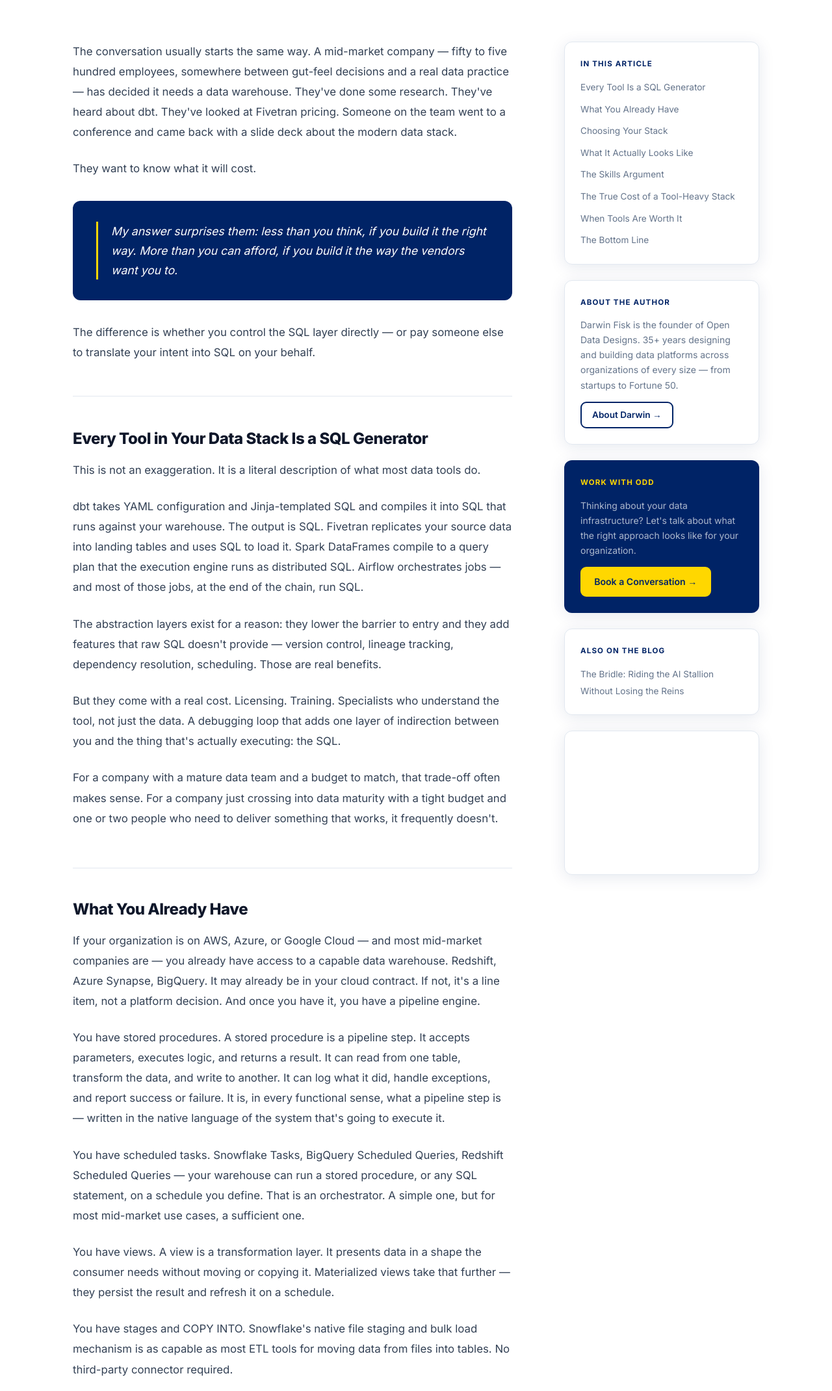
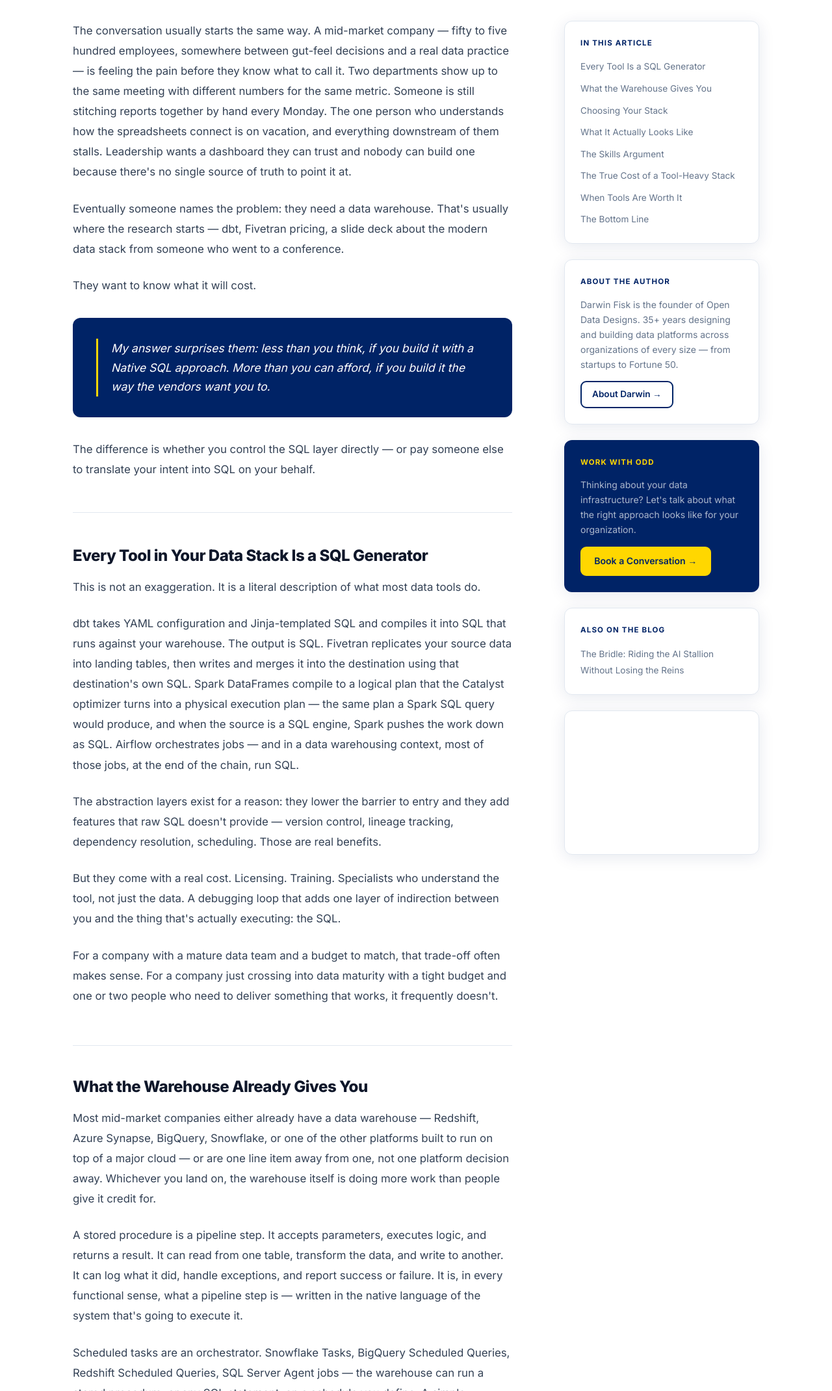
Before and after one commit to OpenDataDesigns/odd-website, a plain HTML site: page native-sql-pipeline.html in a window 1280 px wide. Shown: the part 660-2800 px from the top of the page at 65% size. Drawn offline with Linux system fonts and the light colour scheme; grey boxes are pictures that could not be loaded.

Commit message:
Update native-sql-pipeline article opening and warehouse-foundation section
Match the revised pain-point framing and Snowflake mention now in the
odd-linkedin source article.

Co-Authored-By: Claude Sonnet 5 <noreply@anthropic.com>

```diff
--- a/native-sql-pipeline.html
+++ b/native-sql-pipeline.html
@@ -225,9 +225,8 @@
     <h1>Cost-Effective Data Management:<br>A Native SQL Approach</h1>
     <div class="article-byline"><strong>Darwin Fisk</strong> &nbsp;·&nbsp; June 2026 &nbsp;·&nbsp; 10 min read</div>
     <p class="article-pull">
-      The tool tax is optional. The skill is not. If your organization is on AWS, Azure, or Google Cloud,
-      you probably already have the foundation for a governed data pipeline — in the native language
-      every data platform has spoken for forty years.
+      The tool tax is optional. The skill is not. You probably already have the on-ramp to a governed
+      data pipeline — in the native language every data platform has spoken for forty years.
     </p>
   </div>
 </section>
@@ -241,10 +240,18 @@
 
         <p>
           The conversation usually starts the same way. A mid-market company — fifty to five hundred
-          employees, somewhere between gut-feel decisions and a real data practice — has decided it needs
-          a data warehouse. They've done some research. They've heard about dbt. They've looked at Fivetran
-          pricing. Someone on the team went to a conference and came back with a slide deck about the
-          modern data stack.
+          employees, somewhere between gut-feel decisions and a real data practice — is feeling the pain
+          before they know what to call it. Two departments show up to the same meeting with different
+          numbers for the same metric. Someone is still stitching reports together by hand every Monday.
+          The one person who understands how the spreadsheets connect is on vacation, and everything
+          downstream of them stalls. Leadership wants a dashboard they can trust and nobody can build one
+          because there's no single source of truth to point it at.
+        </p>
+
+        <p>
+          Eventually someone names the problem: they need a data warehouse. That's usually where the
+          research starts — dbt, Fivetran pricing, a slide deck about the modern data stack from someone
+          who went to a conference.
         </p>
 
         <p>
@@ -253,8 +260,8 @@
 
         <div class="article-pullquote">
           <p>
-            My answer surprises them: less than you think, if you build it the right way. More than you can
-            afford, if you build it the way the vendors want you to.
+            My answer surprises them: less than you think, if you build it with a Native SQL approach.
+            More than you can afford, if you build it the way the vendors want you to.
           </p>
         </div>
 
@@ -273,10 +280,12 @@
 
         <p>
           dbt takes YAML configuration and Jinja-templated SQL and compiles it into SQL that runs against
-          your warehouse. The output is SQL. Fivetran replicates your source data into landing tables and
-          uses SQL to load it. Spark DataFrames compile to a query plan that the execution engine runs as
-          distributed SQL. Airflow orchestrates jobs — and most of those jobs, at the end of the chain,
-          run SQL.
+          your warehouse. The output is SQL. Fivetran replicates your source data into landing tables,
+          then writes and merges it into the destination using that destination's own SQL. Spark
+          DataFrames compile to a logical plan that the Catalyst optimizer turns into a physical execution
+          plan — the same plan a Spark SQL query would produce, and when the source is a SQL engine, Spark
+          pushes the work down as SQL. Airflow orchestrates jobs — and in a data warehousing context, most
+          of those jobs, at the end of the chain, run SQL.
         </p>
 
         <p>
@@ -297,17 +306,17 @@
           need to deliver something that works, it frequently doesn't.
         </p>
 
-        <h2 id="what-you-have">What You Already Have</h2>
+        <h2 id="what-you-have">What the Warehouse Already Gives You</h2>
 
         <p>
-          If your organization is on AWS, Azure, or Google Cloud — and most mid-market companies are —
-          you already have access to a capable data warehouse. Redshift, Azure Synapse, BigQuery. It may
-          already be in your cloud contract. If not, it's a line item, not a platform decision. And once
-          you have it, you have a pipeline engine.
+          Most mid-market companies either already have a data warehouse — Redshift, Azure Synapse,
+          BigQuery, Snowflake, or one of the other platforms built to run on top of a major cloud — or are
+          one line item away from one, not one platform decision away. Whichever you land on, the
+          warehouse itself is doing more work than people give it credit for.
         </p>
 
         <p>
-          You have stored procedures. A stored procedure is a pipeline step. It accepts parameters,
+          A stored procedure is a pipeline step. It accepts parameters,
           executes logic, and returns a result. It can read from one table, transform the data, and write
           to another. It can log what it did, handle exceptions, and report success or failure. It is, in
           every functional sense, what a pipeline step is — written in the native language of the system
@@ -315,26 +324,29 @@
         </p>
 
         <p>
-          You have scheduled tasks. Snowflake Tasks, BigQuery Scheduled Queries, Redshift Scheduled
-          Queries — your warehouse can run a stored procedure, or any SQL statement, on a schedule you
-          define. That is an orchestrator. A simple one, but for most mid-market use cases, a sufficient one.
+          Scheduled tasks are an orchestrator. Snowflake Tasks, BigQuery Scheduled Queries, Redshift
+          Scheduled Queries, SQL Server Agent jobs — the warehouse can run a stored procedure, or any SQL
+          statement, on a schedule you define. A simple orchestrator, but for most mid-market use cases, a
+          sufficient one.
         </p>
 
         <p>
-          You have views. A view is a transformation layer. It presents data in a shape the consumer needs
+          Views are a transformation layer. A view presents data in a shape the consumer needs
           without moving or copying it. Materialized views take that further — they persist the result and
           refresh it on a schedule.
         </p>
 
         <p>
-          You have stages and COPY INTO. Snowflake's native file staging and bulk load mechanism is as
-          capable as most ETL tools for moving data from files into tables. No third-party connector required.
+          Native file staging and bulk load is an ingestion mechanism. Snowflake's stages and COPY INTO,
+          and the equivalent bulk-load tooling on the other major warehouses, are as capable as most ETL
+          tools for moving data from files into tables. No third-party connector required.
         </p>
 
         <div class="article-pullquote">
           <p>
-            Put these together and you have: ingestion, transformation, orchestration, and serving — in
-            native SQL, on infrastructure you're already paying for.
+            Put these together and the warehouse alone gives you: ingestion, transformation, orchestration,
+            and serving — in native SQL, on infrastructure you're already paying for once you've made the
+            warehouse decision.
           </p>
         </div>
 
@@ -553,8 +565,9 @@
         </p>
 
         <p>
-          You probably already have the platform. A cloud warehouse you're already paying for runs SQL.
-          SQL can build a staged, transformed, governed data warehouse. A practitioner who understands
+          You probably already have the on-ramp to the platform. You likely have a preferred cloud
+          services vendor, and standing up a warehouse on it is a line item, not a platform decision. SQL
+          can build a staged, transformed, governed data warehouse. A practitioner who understands
           data modeling and SQL can build it, document it, and hand it off in a way your team can maintain.
         </p>
 
@@ -613,7 +626,7 @@
           <h4>In this article</h4>
           <ul class="toc-list">
             <li><a href="#sql-generator">Every Tool Is a SQL Generator</a></li>
-            <li><a href="#what-you-have">What You Already Have</a></li>
+            <li><a href="#what-you-have">What the Warehouse Gives You</a></li>
             <li><a href="#choosing-stack">Choosing Your Stack</a></li>
             <li><a href="#architecture">What It Actually Looks Like</a></li>
             <li><a href="#skills">The Skills Argument</a></li>
```
